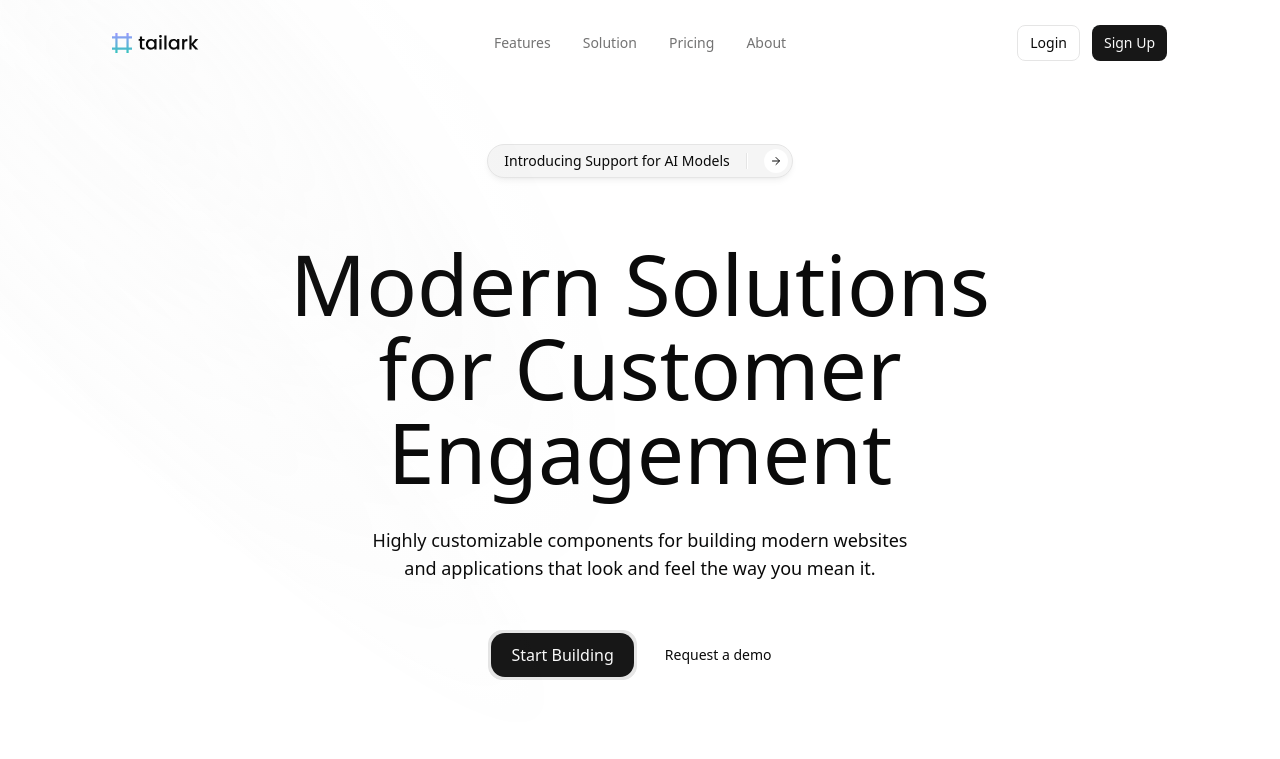
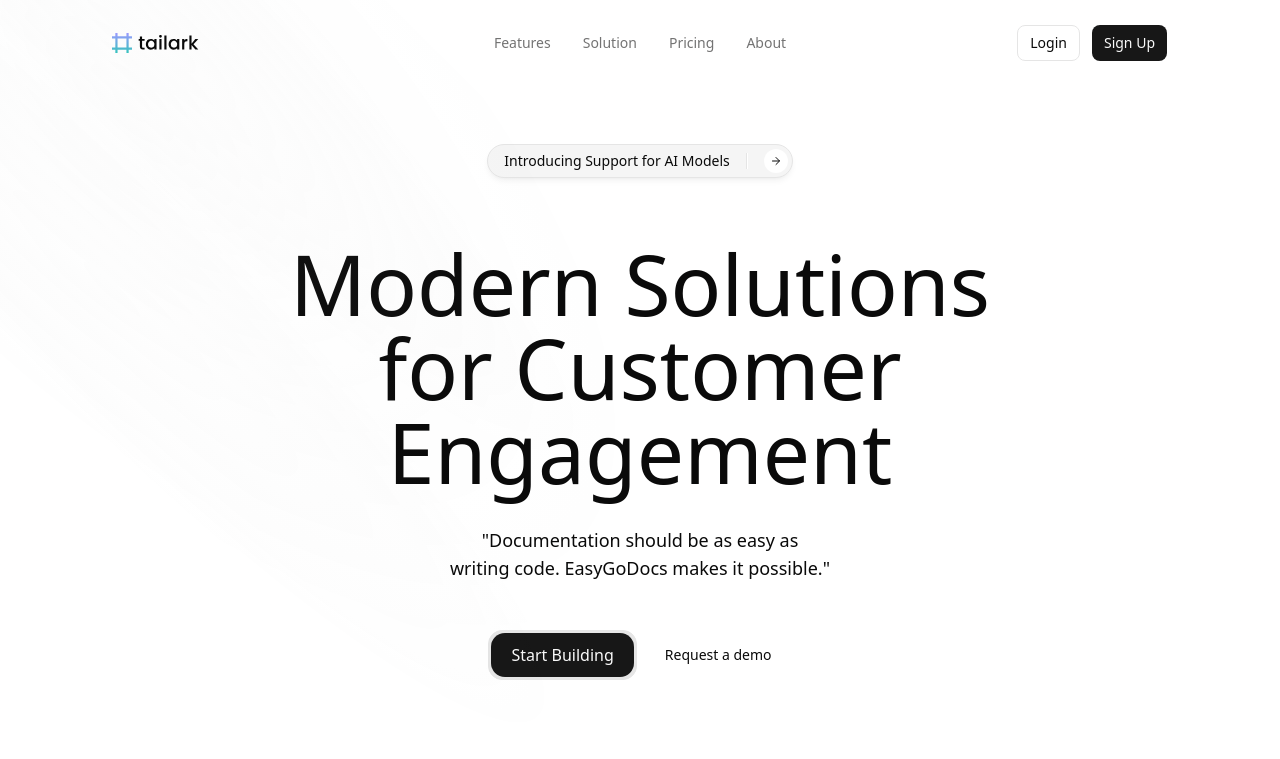
Before and after one commit to EasyGoDocs/easygodocs, a Next.js app: page / in a window 1280 px wide. Shown: the top 759 px of the page. Built offline with nearby package versions, Linux system fonts and the light colour scheme.

Commit message:
fix: update hero section text to reflect new branding message

```diff
--- a/src/components/blocks/hero-section-1.tsx
+++ b/src/components/blocks/hero-section-1.tsx
@@ -102,7 +102,7 @@ export function HeroSection() {
                                     </h1>
                                     <p
                                         className="mx-auto mt-8 max-w-2xl text-balance text-lg">
-                                        Highly customizable components for building modern websites and applications that look and feel the way you mean it.
+                                        &quot;Documentation should be as easy as writing code. EasyGoDocs makes it possible.&quot;
                                     </p>
                                 </AnimatedGroup>
 
```
